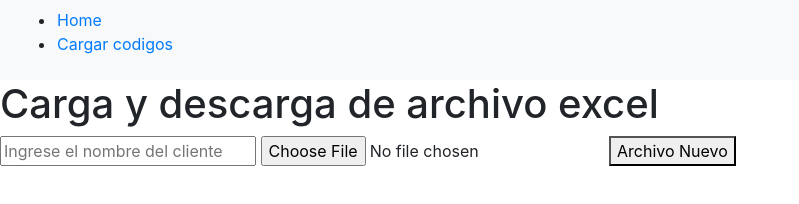
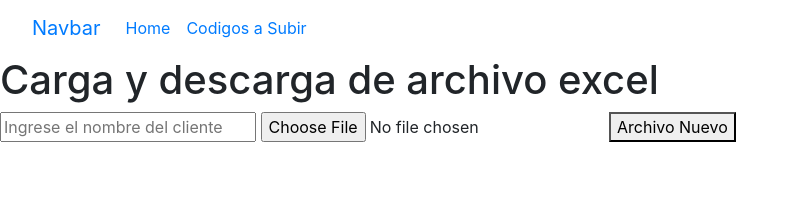
Before and after one commit to ro-fer/Guarida, a plain HTML site: page index.html in a window 1280 px wide. Shown: the whole page, without its empty margins (0-799 px from the left). Drawn offline with nearby package versions, Linux system fonts and the light colour scheme.

Commit message:
index.html

```diff
--- a/index.html
+++ b/index.html
@@ -9,18 +9,25 @@
     <script src="https://cdnjs.cloudflare.com/ajax/libs/xlsx/0.18.5/xlsx.full.min.js"></script>
 </head>
 <body>
-    <nav class="navbar navbar-expand-lg navbar-light bg-light">
-        <div>
-            <ul>
-                <li>
-                    <a href="#"> Home </a>
-                </li>
-                <li>
-                    <a href="#">Cargar codigos</a>
-                </li>
-            </ul>
-        </div>
-    </nav>
+
+<nav class="navbar navbar-expand-lg bg-body-tertiary">
+  <div class="container-fluid">
+    <a class="navbar-brand" href="#">Navbar</a>
+    <button class="navbar-toggler" type="button" data-bs-toggle="collapse" data-bs-target="#navbarNav" aria-controls="navbarNav" aria-expanded="false" aria-label="Toggle navigation">
+      <span class="navbar-toggler-icon"></span>
+    </button>
+    <div class="collapse navbar-collapse" id="navbarNav">
+      <ul class="navbar-nav">
+        <li class="nav-item">
+          <a class="nav-link active" aria-current="page" href="#">Home</a>
+        </li>
+        <li class="nav-item">
+          <a class="nav-link" href="#">Codigos a Subir</a>
+        </li>
+      </ul>
+    </div>
+  </div>
+</nav>
     <h1>Carga y descarga de archivo excel</h1>
     <input type="text" id="clientName" placeholder="Ingrese el nombre del cliente" />
     <input type="file" id="fileInput" />
```
